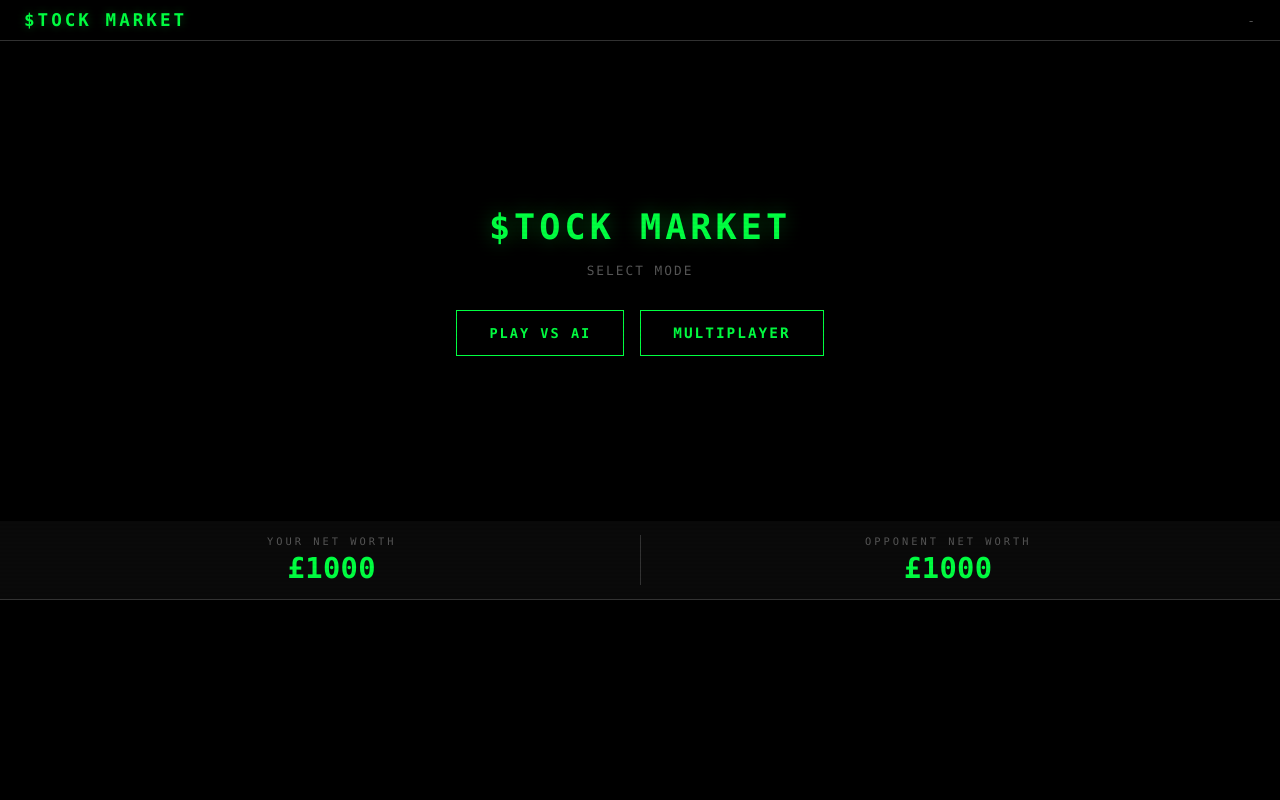
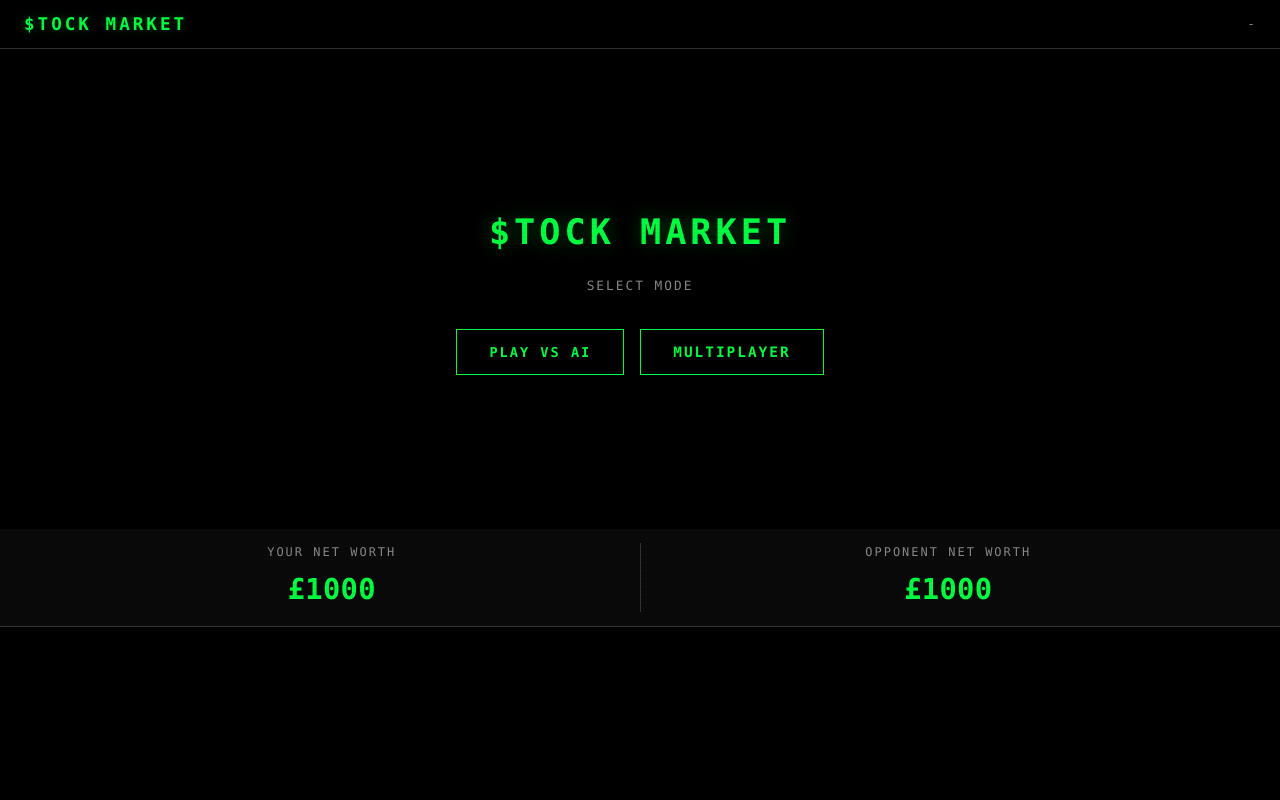
Before and after one commit to edwi-n/FintechHack26, a Flask app: page / in a window 1280 px wide. Run offline with Flask 3, Linux system fonts and the light colour scheme; some libraries are stand-ins or nearby versions.

Commit message:
Text is easier to read

```diff
--- a/static/css/styles.css
+++ b/static/css/styles.css
@@ -20,8 +20,8 @@
     --green: #00FF41;
     --red: #FF003C;
     --gold: #FFB800;
-    --text: #C8C8C8;
-    --muted: #555555;
+    --text: #E0E0E0;
+    --muted: #888888;
     --border: #333333;
     --radius: 0px;
 }
@@ -33,6 +33,8 @@ body {
     min-height: 100vh;
     overflow-x: hidden;
     letter-spacing: 0.02em;
+    font-size: 15px;
+    line-height: 1.6;
 }
 
 /* ── Buttons ── */
@@ -183,7 +185,7 @@ button:disabled {
 }
 .nw-box      { text-align: center; flex: 1; }
 .nw-box.you  { border-right: 1px solid var(--border); }
-.nw-label    { font-size: 0.65rem; color: var(--muted); text-transform: uppercase; letter-spacing: 3px; }
+.nw-label    { font-size: 0.75rem; color: var(--muted); text-transform: uppercase; letter-spacing: 2px; }
 .nw-value    { font-size: 1.8rem; font-weight: 700; margin-top: 4px; font-variant-numeric: tabular-nums; }
 
 /* ── Game Board ── */
--- a/static/js/charts.js
+++ b/static/js/charts.js
@@ -43,13 +43,13 @@ function showStockChart(data) {
                     options: {
                               responsive: true,
                               plugins: {
-                                        title: { display: true, text: data.ticker + ' Historical Price (\u00A3)', color: '#C8C8C8', font: { size: 13, family: 'monospace' } },
+                                        title: { display: true, text: data.ticker + ' Historical Price (\u00A3)', color: '#E0E0E0', font: { size: 14, family: 'monospace' } },
                                         legend: { display: false },
                                         annotation: undefined,
                               },
                               scales: {
-                                        y: { ticks: { color: '#555555', callback: function (v) { return '\u00A3' + v.toFixed(0); } }, grid: { color: '#1A1A1A' } },
-                                        x: { ticks: { color: '#555555', maxRotation: 45 }, grid: { color: '#1A1A1A' } },
+                                        y: { ticks: { color: '#888888', font: { size: 12 }, callback: function (v) { return '\u00A3' + v.toFixed(0); } }, grid: { color: '#1A1A1A' } },
+                                        x: { ticks: { color: '#888888', font: { size: 11 }, maxRotation: 45 }, grid: { color: '#1A1A1A' } },
                               },
                     },
           });
@@ -75,12 +75,12 @@ function renderNWChart(my) {
                     options: {
                               responsive: true,
                               plugins: {
-                                        title: { display: true, text: 'Your Portfolio Value Over Time', color: '#C8C8C8', font: { size: 13, family: 'monospace' } },
-                                        legend: { labels: { color: '#555555' } },
+                                        title: { display: true, text: 'Your Portfolio Value Over Time', color: '#E0E0E0', font: { size: 14, family: 'monospace' } },
+                                        legend: { labels: { color: '#888888', font: { size: 12 } } },
                               },
                               scales: {
-                                        y: { ticks: { color: '#555555', callback: function (v) { return '\u00A3' + v.toLocaleString(); } }, grid: { color: '#1A1A1A' } },
-                                        x: { ticks: { color: '#555555' }, grid: { color: '#1A1A1A' } },
+                                        y: { ticks: { color: '#888888', font: { size: 12 }, callback: function (v) { return '\u00A3' + v.toLocaleString(); } }, grid: { color: '#1A1A1A' } },
+                                        x: { ticks: { color: '#888888', font: { size: 11 } }, grid: { color: '#1A1A1A' } },
                               },
                     },
           });
```
Also changed, not shown: other parts of static/css/styles.css (+45 -45 lines).
